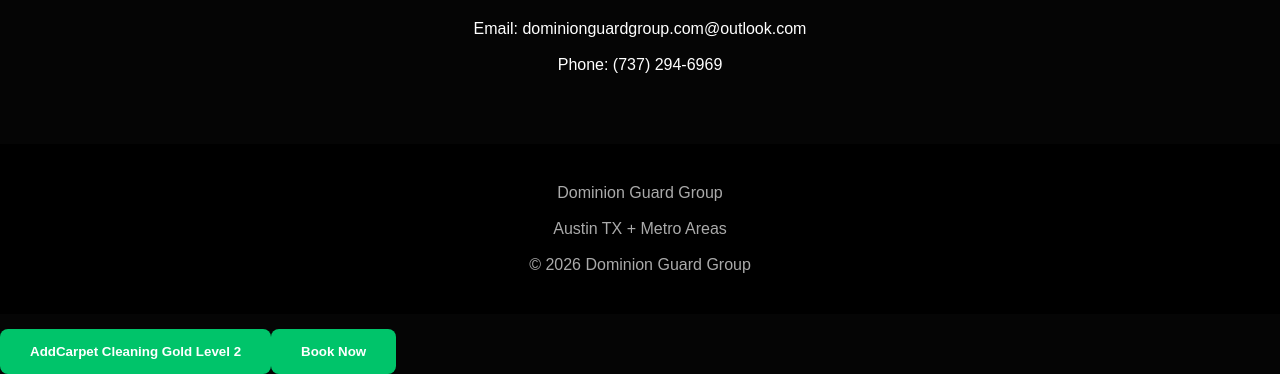
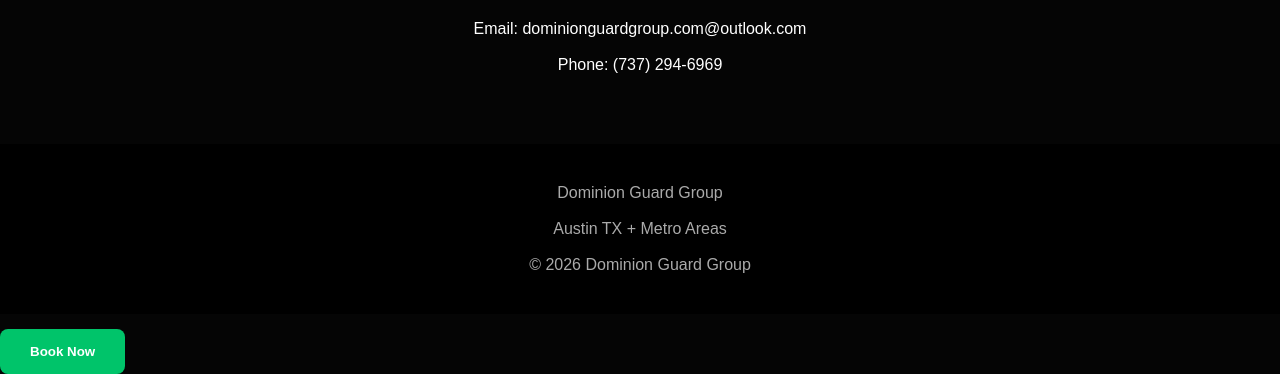
Before and after one commit to DominionGuardGroup/Dominion-Guard-Group, a plain HTML site: page index.html in a window 1280 px wide. Shown: the part 4886-5260 px from the top of the page. Drawn offline with Linux system fonts and the light colour scheme.

Commit message:
Remove example product button from index.html
Removed example product button for carpet cleaning.

```diff
--- a/index.html
+++ b/index.html
@@ -685,8 +685,7 @@
     <!-- Cart display section -->
     <div id="cart"></div>
 
-    <!-- Example product buttons -->
-    <button onclick="addToCart('', )">AddCarpet Cleaning Gold Level 2
+
 
 
     <!-- Book Now button -->
```
